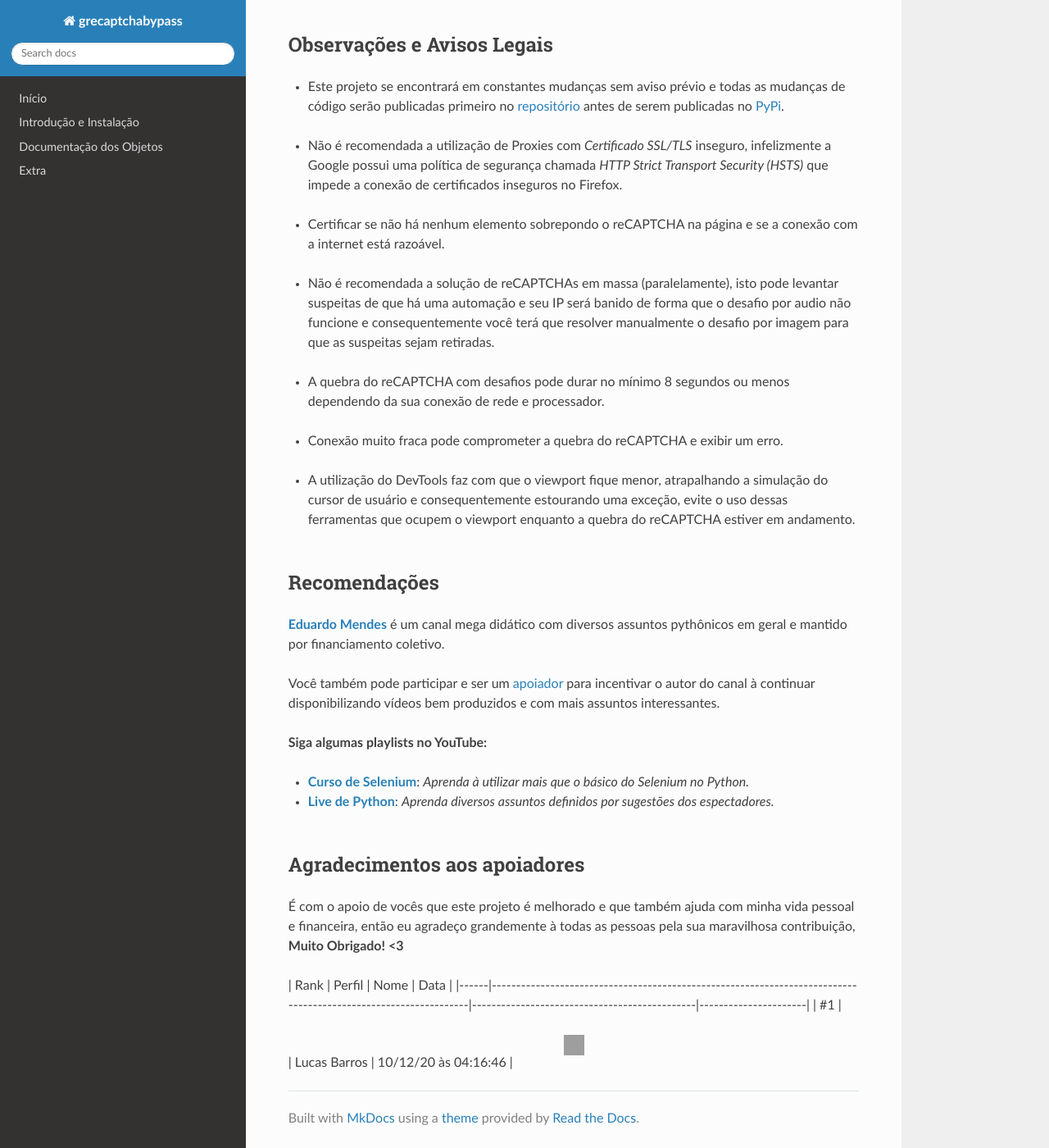
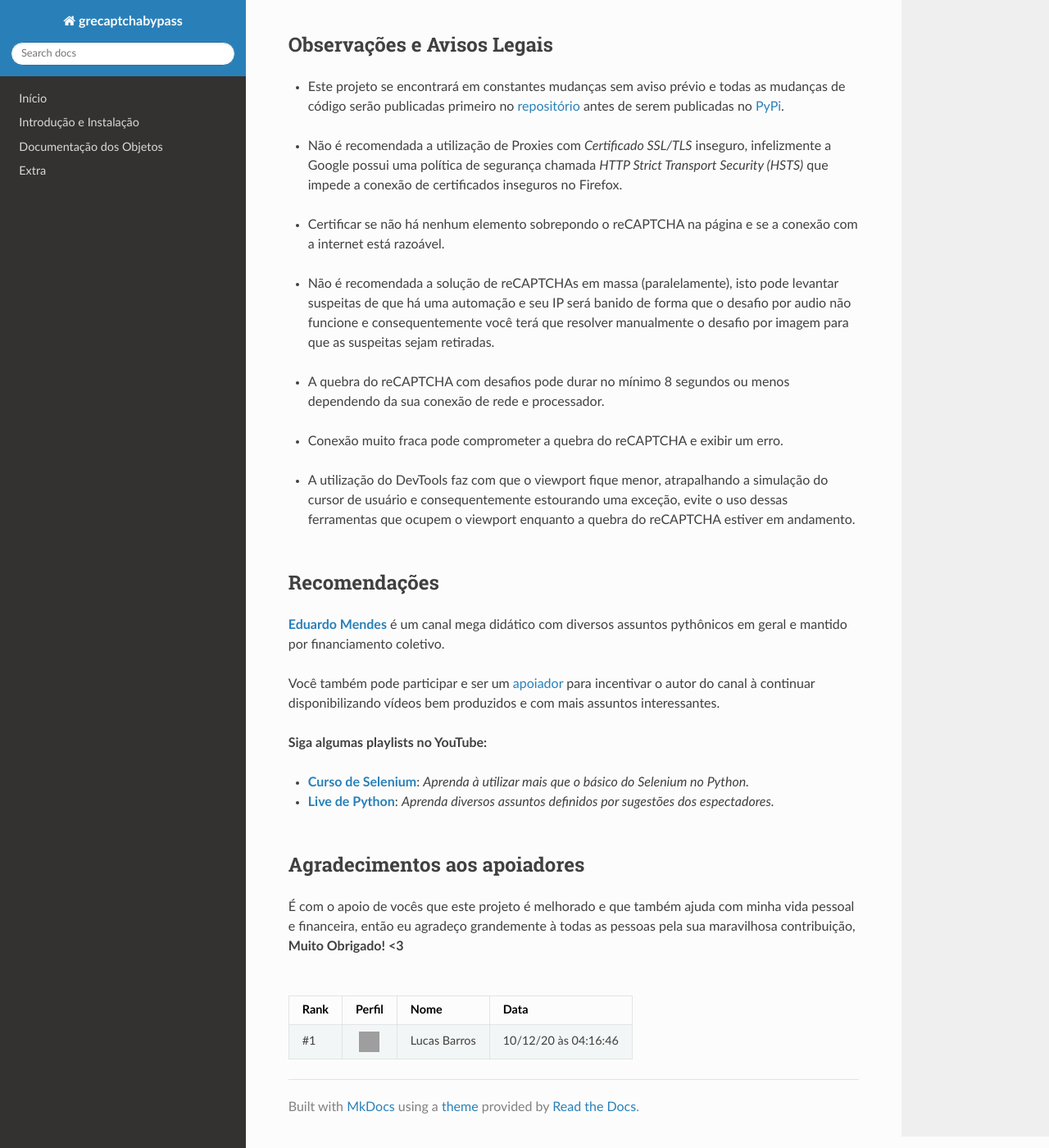
Before and after one commit to EthicalMeikin/grecaptchabypass, an MkDocs documentation site: the page built from docs/index.md, in a window 1280 px wide and 1400 px high, scrolled down 1457 px. Shown: the whole window at 82% size. Built offline with MkDocs 1.6.1, drawn with Linux system fonts in a browser that asks for light colours; nearby versions of some CDN libraries; comment, search, counter and statistics services are not loaded; old or Windows-style settings are respelled for this version of MkDocs; grey boxes are pictures that could not be loaded.

Commit message:
Adicionando estilo

```diff
--- a/docs/index.css
+++ b/docs/index.css
@@ -8,7 +8,7 @@ body, .wy-nav-content {
   }
 
 table {
-  width: 100% !important;
+  width: 100%;
 }
 
 th, td {
--- a/docs/index.md
+++ b/docs/index.md
@@ -107,6 +107,7 @@ produzidos e com mais assuntos interessantes.
 minha vida pessoal e financeira, então eu agradeço grandemente à todas as
 pessoas pela sua maravilhosa contribuição, **Muito Obrigado! <3**
 <br/><br/>
+
 | Rank | Perfil                                                                                                         | Nome                                         | Data                 |
 |------|----------------------------------------------------------------------------------------------------------------|----------------------------------------------|----------------------|
 | #1   | <center><img src="https://www.gravatar.com/avatar/3516fabc30e2a6a444de239f80b133cd?d=mp" width="25"/></center> | Lucas Barros                                 | 10/12/20 às 04:16:46 |
```
